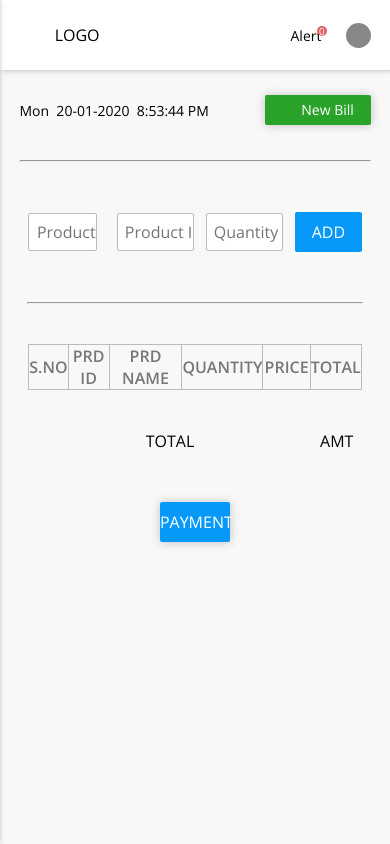
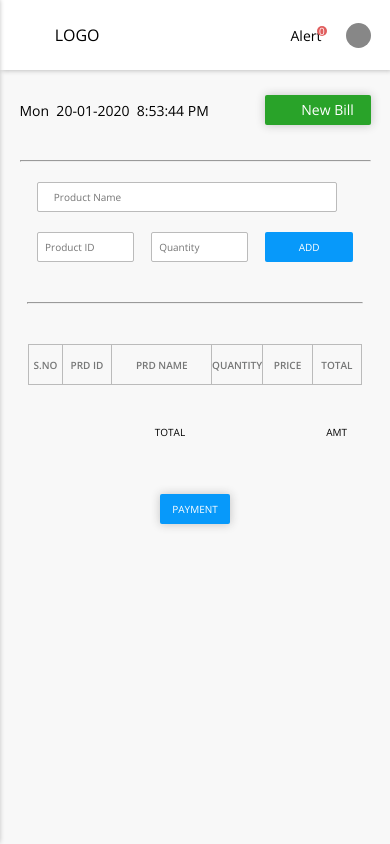
Before and after one commit to ragunathbalsubramani/bill-app, an Angular app: page /bill in a window 390 px wide. Built offline with nearby package versions, Linux system fonts and the light colour scheme.

Commit message:
2 files modified

```diff
--- a/src/app/create-bill/create-bill.component.css
+++ b/src/app/create-bill/create-bill.component.css
@@ -11,20 +11,21 @@
   align-items: center;
 }
 .bill-val-frm-inp{
-  width: 23%;
+  width: 15%;
   height: 38px;
   border-radius: 2px;
   border: 1px solid rgb(187, 187, 187);
   font-size: 16px;
   padding-left: 2%;
+  outline: none;
 }
 .pdt-name-container{
-  width: 23%;
+  width: 45%;
   height: 38px;
 }
 .pdt-name{
-  width:90%;
-  padding-left: 10%;
+  width:95%;
+  padding-left: 5%;
 }
 .pdt-search-container{
   width: 100%;
@@ -35,12 +36,12 @@
   background-color: #fff;
 }
 .pdt-search-list{
-  width: 90%;
+  width: 95%;
   height: 30px;
   border-bottom: 1px solid #c4c4c4;
   line-height: 30px;
-  padding-left: 10%;
-  color: #949393;
+  padding-left: 5%;
+  color: black;
   cursor: pointer;
 }
 .pdt-search-list:hover{
@@ -48,7 +49,7 @@
   color: #fff;
 }
 .bill-val-frm-btn{
-  width: 20%;
+  width: 15%;
   height: 40px;
   border-radius: 2px;
   background-color: #0799FA;
@@ -132,3 +133,64 @@ th{
   border-radius: 2px;
   box-shadow: 0.2px 0.2px 10px 0.2px #c4c4c4;
 }
+
+@media only screen and (max-width: 1200px) {
+.font{
+  font-size: 14px;
+}
+}
+
+@media only screen and (max-width: 900px) {
+.font{
+  font-size: 12px;
+}
+}
+
+@media only screen and (max-width: 500px) {
+.bill-val-frm{
+  width: 100%;
+  height: 90px;
+  margin: auto;
+  position: relative;
+}
+.bill-val-frm-inp{
+  width: 27.5%;
+  height: 30px;
+}
+.pdt-name-container,#pdt-id,#pdt-qty{
+  position: absolute;
+}
+.pdt-name-container{
+  width: 90%;
+  height: 30px;
+  top: 0;
+  left: 5%;
+  z-index: 1;
+}
+.pdt-name{
+  width:95%;
+  padding-left: 5%;
+}
+#pdt-id{
+  top: 50px;
+  left: 5%;
+}
+#pdt-qty{
+  top: 50px;
+  left: 37.5%;
+}
+.bill-val-frm-btn{
+  width: 25%;
+  position: absolute;
+  height: 30px;
+  top: 50px;
+  right: 5%;
+}
+.payment-btn{
+  height: 30px;
+  border-radius: 2px;
+}
+.font{
+  font-size: 10px;
+}
+}
--- a/src/app/create-bill/create-bill.component.html
+++ b/src/app/create-bill/create-bill.component.html
@@ -1,19 +1,19 @@
 <section class="bill-create-section">
   <form class="bill-val-frm">
     <div class="pdt-name-container">
-        <input class="bill-val-frm-inp pdt-name" type="text" name="pdt-name" id="pdt-name" placeholder="Product Name" (keyup)="selectProduct($event)">
+        <input class="bill-val-frm-inp pdt-name font" type="text" name="pdt-name" id="pdt-name" placeholder="Product Name" (keyup)="selectProduct($event)">
         <div class="pdt-search-container" *ngIf="matchItems.length">
             <div class="pdt-search-list" *ngFor="let items of matchItems;let i = index" (click)="selectItem(i)">{{items.name}}</div>
         </div>
     </div>
-    <input class="bill-val-frm-inp" id="pdt-id" type="text" name="pdt-id" placeholder="Product ID">
-    <input class="bill-val-frm-inp" id="pdt-qty" type="text" name="pdt-qty" placeholder="Quantity">
-    <input class="bill-val-frm-btn" type="button" value="ADD" (click)="addList">
+    <input class="bill-val-frm-inp font" id="pdt-id" type="text" name="pdt-id" placeholder="Product ID">
+    <input class="bill-val-frm-inp font" id="pdt-qty" type="text" name="pdt-qty" placeholder="Quantity">
+    <input class="bill-val-frm-btn font" type="button" value="ADD" (click)="addList">
   </form>
 </section>
 <section class="new-bill" *ngIf="newList.length">
     <hr/>
-    <table class="bill-list-tbl">
+    <table class="bill-list-tbl font">
       <tr class="bill-list-item">
         <th class="bill-s-no">S.NO</th>
         <th class="bill-p-id">PRD ID</th>
@@ -23,13 +23,13 @@
         <th class="total">TOTAL</th>
       </tr>
     </table>
-    <table class="final-bill-count">
+    <table class="final-bill-count font">
       <tr>
         <td class="final-total">TOTAL</td>
         <td class="final-price">AMT</td>
       </tr>
     </table>
     <div class="payment-btn-holder">
-        <button class="payment-btn">PAYMENT</button>
+        <button class="payment-btn font">PAYMENT</button>
     </div>
 </section>
```
